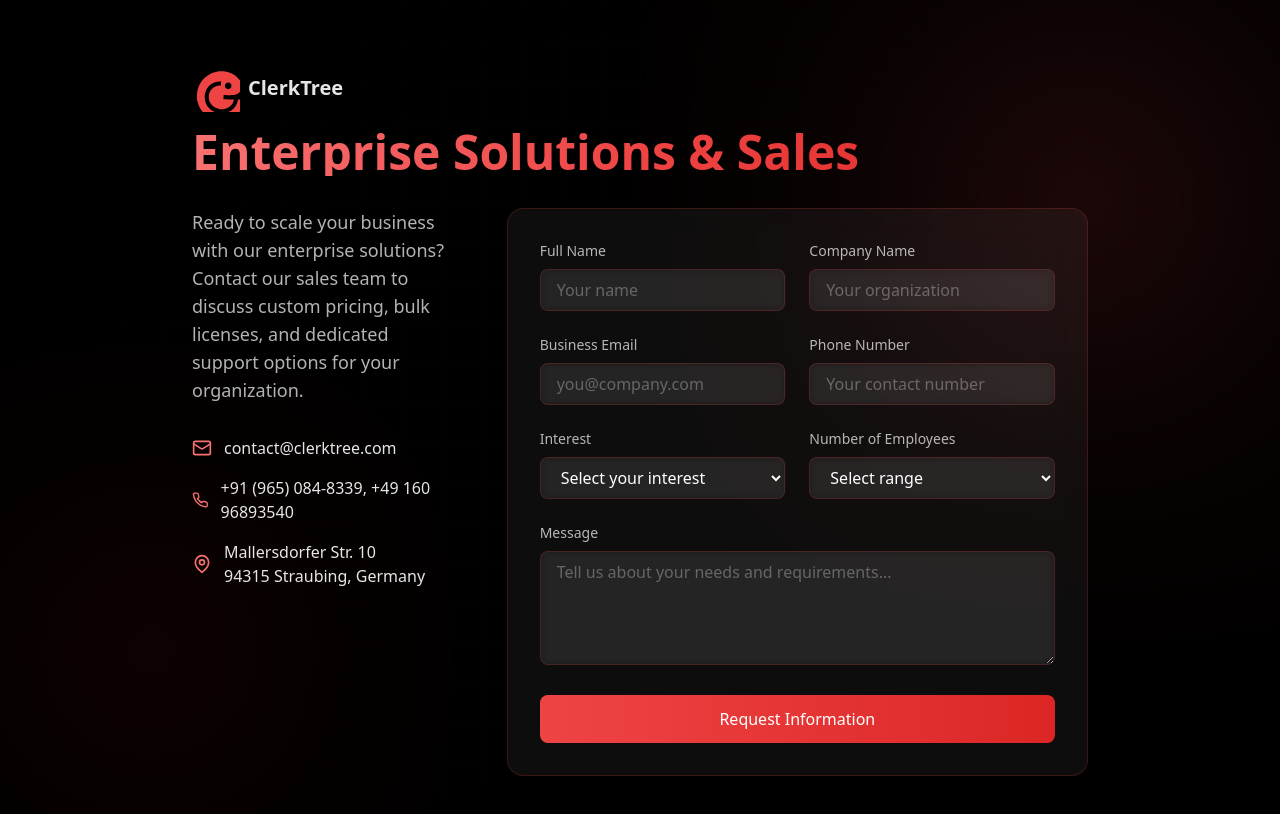
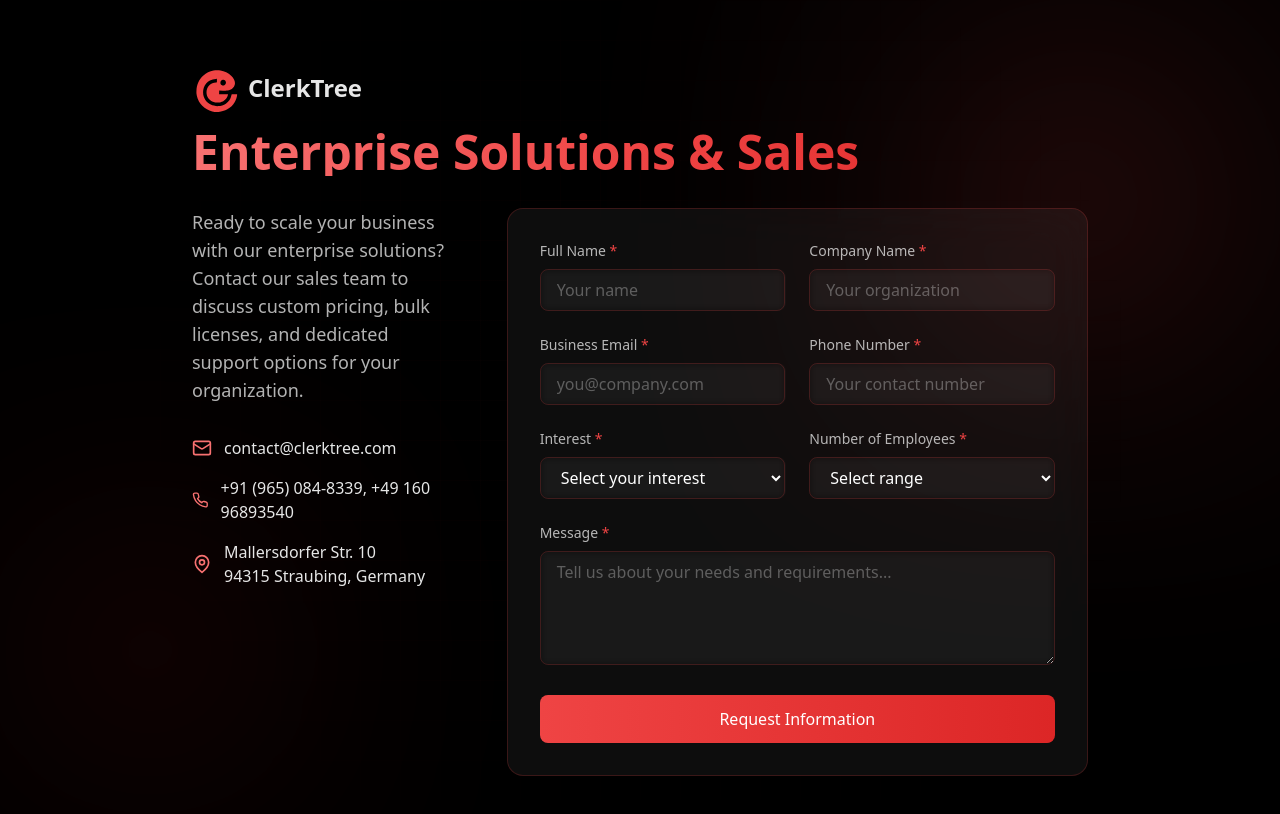
Before and after one commit to Gonna-AI/Frontend, a React (Vite) app: page /contact in a window 1280 px wide. Shown: the top 814 px of the page. Built offline with nearby package versions, Linux system fonts and the light colour scheme; no server answers.

Commit message:
fixed contacts page

```diff
--- a/src/pages/Contact.tsx
+++ b/src/pages/Contact.tsx
@@ -46,12 +46,12 @@ const Contact = () => {
         {/* Added Logo SVG and ClerkTree text */}
         <div className="flex items-center gap-2 mb-4">
           <svg
-            viewBox="0 0 400 400"
+            viewBox="0 0 464 468"
             className="w-12 h-12 fill-current text-red-500"
           >
             <path d={`M275.9 63.5c37.7 5.3 76.6 24.1 103.7 50.2 30 28.8 41.8 57.6 35.8 87.1-6.1 30.1-33.6 52.9-70.6 58.3-6 0.9-18.3 1-44.9 0.6l-36.6-0.7-0.5 17.8c-0.3 9.7-0.4 17.8-0.4 17.9 0.1 0.1 19.1 0.3 42.2 0.4 23.2 0 42.7 0.5 43.5 1 1.2 0.7 1.1 2.2-0.8 9.4-6 23-20.5 42.1-41.8 55-7.3 4.3-26.7 11.9-36 14.1-9 2-34 2-44.5 0-41.3-7.9-74.2-38-82.9-75.7-8.1-35.7 2.2-71.5 27.5-94.7 16.1-14.9 35.5-22.4 63.7-24.7l7.7-0.7v-34.1l-11.7 0.7c-22.2 1.3-37 5.3-56.4 15.2-28.7 14.6-49.7 39.3-59.9 70.2-9.6 29.3-9.3 62.6 0.8 91.4 3.3 9.2 12.2 25.6 18.3 33.8 11.3 14.9 30.6 30.8 48.7 39.9 19.9 10 49.2 15.9 73.2 14.7 26.5-1.3 52.5-9.6 74.2-23.9 26.9-17.6 47.2-47.9 53.3-79.7 1-5.2 2.3-10.1 2.8-10.8 0.8-0.9 6.9-1.2 27.1-1l26.1 0.3 0.3 3.8c1.2 14.6-10.9 52.1-23.9 74-17.8 30-43.2 54-75.9 71.5-20.9 11.2-38.3 16.5-67.2 20.7-27.6 3.9-47.9 3.1-75.8-3.1-36.9-8.3-67.8-25.6-97.1-54.6-23.6-23.2-44.8-61.9-51.7-93.8-5.1-23.7-5.5-28.1-4.9-48.8 1.7-63.2 23.4-111.8 67.7-152 28-25.4 60.4-41.3 99-48.8 18.5-3.6 46.1-4 67.9-0.9zm16.4 92.6c-6.3 2.4-12.8 8.5-15.4 14.5-2.6 6.1-2.6 18.3 0 23.9 5 11 20.2 17.7 32.3 14.1 11.9-3.4 19.8-14.3 19.8-27.1-0.1-19.9-18.2-32.5-36.7-25.4z`} />
           </svg>
-          <span className="text-xl font-semibold text-white/90">ClerkTree</span>
+          <span className="text-2xl font-semibold text-white/90">ClerkTree</span>
         </div>
 
         <h1 className="text-4xl md:text-5xl font-bold mb-8 bg-gradient-to-r from-red-400 via-red-500 to-red-600 text-transparent bg-clip-text">
@@ -111,54 +111,59 @@ const Contact = () => {
             <div className="grid md:grid-cols-2 gap-6">
               <div>
                 <label className="block text-sm font-medium text-white/70 mb-2">
-                  Full Name
+                  Full Name <span className="text-red-500">*</span>
                 </label>
                 <input
                   type="text"
                   placeholder="Your name"
-                  className="w-full px-4 py-2 bg-white/5 backdrop-blur-sm border border-red-500/20 rounded-lg focus:outline-none focus:border-red-500 transition-colors text-white placeholder:text-white/30"
+                  className="w-full px-4 py-2 bg-transparent backdrop-blur-sm border border-red-500/20 rounded-lg focus:outline-none focus:border-red-500 transition-colors text-white placeholder:text-white/30"
+                  required
                 />
               </div>
 
               <div>
                 <label className="block text-sm font-medium text-white/70 mb-2">
-                  Company Name
+                  Company Name <span className="text-red-500">*</span>
                 </label>
                 <input
                   type="text"
                   placeholder="Your organization"
-                  className="w-full px-4 py-2 bg-white/5 backdrop-blur-sm border border-red-500/20 rounded-lg focus:outline-none focus:border-red-500 transition-colors text-white placeholder:text-white/30"
+                  className="w-full px-4 py-2 bg-transparent backdrop-blur-sm border border-red-500/20 rounded-lg focus:outline-none focus:border-red-500 transition-colors text-white placeholder:text-white/30"
+                  required
                 />
               </div>
 
               <div>
                 <label className="block text-sm font-medium text-white/70 mb-2">
-                  Business Email
+                  Business Email <span className="text-red-500">*</span>
                 </label>
                 <input
                   type="email"
                   placeholder="you@company.com"
-                  className="w-full px-4 py-2 bg-white/5 backdrop-blur-sm border border-red-500/20 rounded-lg focus:outline-none focus:border-red-500 transition-colors text-white placeholder:text-white/30"
+                  className="w-full px-4 py-2 bg-transparent backdrop-blur-sm border border-red-500/20 rounded-lg focus:outline-none focus:border-red-500 transition-colors text-white placeholder:text-white/30"
+                  required
                 />
               </div>
 
               <div>
                 <label className="block text-sm font-medium text-white/70 mb-2">
-                  Phone Number
+                  Phone Number <span className="text-red-500">*</span>
                 </label>
                 <input
                   type="tel"
                   placeholder="Your contact number"
-                  className="w-full px-4 py-2 bg-white/5 backdrop-blur-sm border border-red-500/20 rounded-lg focus:outline-none focus:border-red-500 transition-colors text-white placeholder:text-white/30"
+                  className="w-full px-4 py-2 bg-transparent backdrop-blur-sm border border-red-500/20 rounded-lg focus:outline-none focus:border-red-500 transition-colors text-white placeholder:text-white/30"
+                  required
                 />
               </div>
 
               <div>
                 <label className="block text-sm font-medium text-white/70 mb-2">
-                  Interest
+                  Interest <span className="text-red-500">*</span>
                 </label>
                 <select
-                  className="w-full px-4 py-2 bg-white/5 backdrop-blur-sm border border-red-500/20 rounded-lg focus:outline-none focus:border-red-500 transition-colors text-white"
+                  className="w-full px-4 py-2 bg-transparent backdrop-blur-sm border border-red-500/20 rounded-lg focus:outline-none focus:border-red-500 transition-colors text-white"
+                  required
                 >
                   <option value="" className="bg-black">Select your interest</option>
                   <option value="enterprise" className="bg-black">Enterprise License</option>
@@ -170,10 +175,11 @@ const Contact = () => {
 
               <div>
                 <label className="block text-sm font-medium text-white/70 mb-2">
-                  Number of Employees
+                  Number of Employees <span className="text-red-500">*</span>
                 </label>
                 <select
-                  className="w-full px-4 py-2 bg-white/5 backdrop-blur-sm border border-red-500/20 rounded-lg focus:outline-none focus:border-red-500 transition-colors text-white"
+                  className="w-full px-4 py-2 bg-transparent backdrop-blur-sm border border-red-500/20 rounded-lg focus:outline-none focus:border-red-500 transition-colors text-white"
+                  required
                 >
                   <option value="" className="bg-black">Select range</option>
                   <option value="1-10" className="bg-black">1-10</option>
@@ -186,12 +192,13 @@ const Contact = () => {
 
             <div>
               <label className="block text-sm font-medium text-white/70 mb-2">
-                Message
+                Message <span className="text-red-500">*</span>
               </label>
               <textarea
                 rows={4}
                 placeholder="Tell us about your needs and requirements..."
-                className="w-full px-4 py-2 bg-white/5 backdrop-blur-sm border border-red-500/20 rounded-lg focus:outline-none focus:border-red-500 transition-colors text-white placeholder:text-white/30"
+                className="w-full px-4 py-2 bg-transparent backdrop-blur-sm border border-red-500/20 rounded-lg focus:outline-none focus:border-red-500 transition-colors text-white placeholder:text-white/30"
+                required
               ></textarea>
             </div>
 
```
